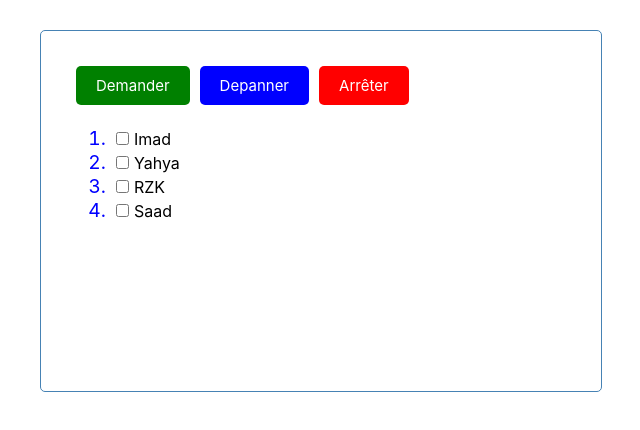
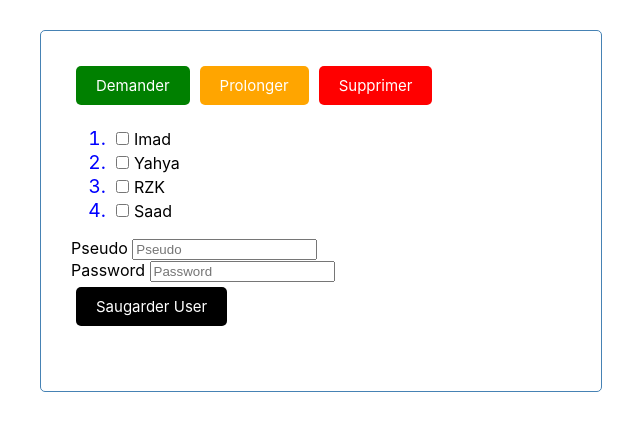
Before and after one commit to YahyaBen/tpjson, a React (Create React App) app: page / in a window 1280 px wide. Shown: the top 430 px of the page, without its empty margins (319-959 px from the left). Built offline with nearby package versions, Linux system fonts and the light colour scheme.

Commit message:
Partie gestion exceptions

```diff
--- a/src/App.js
+++ b/src/App.js
@@ -2,6 +2,7 @@ import { useState, useEffect } from 'react'
 import Button from './components/Button.js'
 import Users from './components/Users.js'
 import './App.css';
+import Form from './components/Form.js';
 
 function App() {
   const [count, setCount] = useState(1)
@@ -41,48 +42,21 @@ function App() {
       },
     ]
 )
-const [pauses, setPauses] = useState(
-  [
-      {
-          id:1,
-          dateDemande:'Imad',
-          dateDebut:'Feb',
-          IDUser: [3]
-      },
-      {
-        id:2,
-        dateDemande:'Imad',
-        dateDebut:'Feb',
-        IDUser: [1]
-      },
-      {
-        id:3,
-        dateDemande:'Imad',
-        dateDebut:'Feb',
-        IDUser: [4]
-      },
-      {
-        id:4,
-        dateDemande:'Imad',
-        dateDebut:'Feb',
-        IDUser: [2]
-        }
-  ]
-)
 
 // Use effects
 useEffect(()=>{
-console.log("Test use effect number :"+d)
+console.log("Test use effect number :"+count)
+setCount(count+1)
+},[users])
 
-})
-// Variabe du user
+// Recuperation de 'ID de l'utilisateur
 var u ;
 const selectID = (id)=>{
   u = id;
   console.log({"u": u});
 }
 
-// Button onClic add
+// Demander une pause
 var d=1;
 const Demander = () => {
   const id =users.length +d
@@ -91,34 +65,37 @@ const Demander = () => {
   const team =[ ]
   const newUser = {id,pseudo,password,team}
   setUsers([...users,newUser])
-
 }
 
-const Depanner = () => { //solution newUser
-  console.log(Math.max.apply(Math,users.map(function(A){return A.id}))+ " is Max") // Return ma
+ //Modifier Position / Prolanger une Pause
+const Prolonger = () => {
+  console.log(Math.max.apply(Math,users.map(function(A){return A.id}))+ " is Max") // Return max des utilisateurs
   console.log(users.find(g => u == g.id)) // voir l'objet filtrer
-  const Filter = users.find(g => u == g.id) //
-  const newListe = users.filter((item) => item.id !== u);
-  Filter.id =Math.max.apply(Math,users.map(function(A){return A.id}))+1
-  setUsers([...newListe,Filter])
+  const Filter = users.find(g => u == g.id) // Objet filtrer
+  const newListe = users.filter((item) => item.id !== u); // Extraction de la nouvelle liste avat modification
+  Filter.id =Math.max.apply(Math,users.map(function(A){return A.id}))+1 // modification de l'id
+  setUsers([...newListe,Filter]) // Nouvelle Liste
   setCount(count +1)
 }
-// Button onClic Arreter
-const Arrete =() => {
+
+// Supprimer de la liste d'attente
+const Supprimer =() => {
   const newListe = users.filter((item) => item.id !== u);
   setUsers([...newListe])
 }
-// Button onClic Depasser
-// const Arrete =() => {
-//   console.log(u+" est Arreter")
-// }
+const addUser = (user) => {
+  const id = Math.max.apply(Math,users.map(function(A){return A.id}))+1
+  const newUser={id,...user}
+  setUsers([...users, newUser])
+}
 
   return (
     <div className="App">
       <Button color='Green' text='Demander' onClick={Demander} />
-      <Button color='Blue' text='Depanner' onClick={Depanner} />
-      <Button color='Red' text='Arrêter'  onClick={Arrete}/>
+      <Button color='Orange' text='Prolonger' onClick={Prolonger} />
+      <Button color='Red' text='Supprimer'  onClick={Supprimer}/>
       <Users users={users} selectid={selectID} />
+      <Form/>
     </div>
   );
 }
--- /dev/null
+++ b/src/components/Form.js
@@ -0,0 +1,43 @@
+import React from 'react'
+import {useState} from 'react'
+
+const Form = ({onAdd}) => {
+    const[pseudo,setPseudo] = useState('')
+    const[password,setPassword]= useState('')
+    const onSubmit = (e) => {
+        e.preventDefault()
+        if(!pseudo && !password){
+            alert('Rempliser les champs SVP ! ')
+            return
+        }
+        onAdd({ pseudo,password})
+        setPseudo('')
+        setPassword('')
+      }
+
+        return (
+            <form className='add-form' onSubmit={onSubmit}>
+                <div className='form-control'>
+                    <label> Pseudo </label>
+                    <input
+                    type='text'
+                    placeholder='Pseudo'
+                    value={pseudo}
+                    onChange={(e) => setPseudo(e.target.value)}
+                    />
+                </div>
+                <div className='form-control'>
+                    <label> Password </label>
+                    <input
+                    type='text'
+                    placeholder='Password'
+                    value={password}
+                    onChange={(e) => setPassword(e.target.value)}
+                    />
+                </div>
+                <input type='submit' value = 'Saugarder User' className='btn btn-block'/>
+            </form>
+        )
+}
+
+export default Form
--- a/src/components/User.js
+++ b/src/components/User.js
@@ -4,8 +4,7 @@ const user = ({user,selectid}) => {
     const onChange =() => {
         const A=user.id;
         selectid(A);
-        console.log(A + " User ID Active")
-
+        console.log(A + " User ID Active") // pour voir l'utilisateur active
       }
     return (
         <>
```
